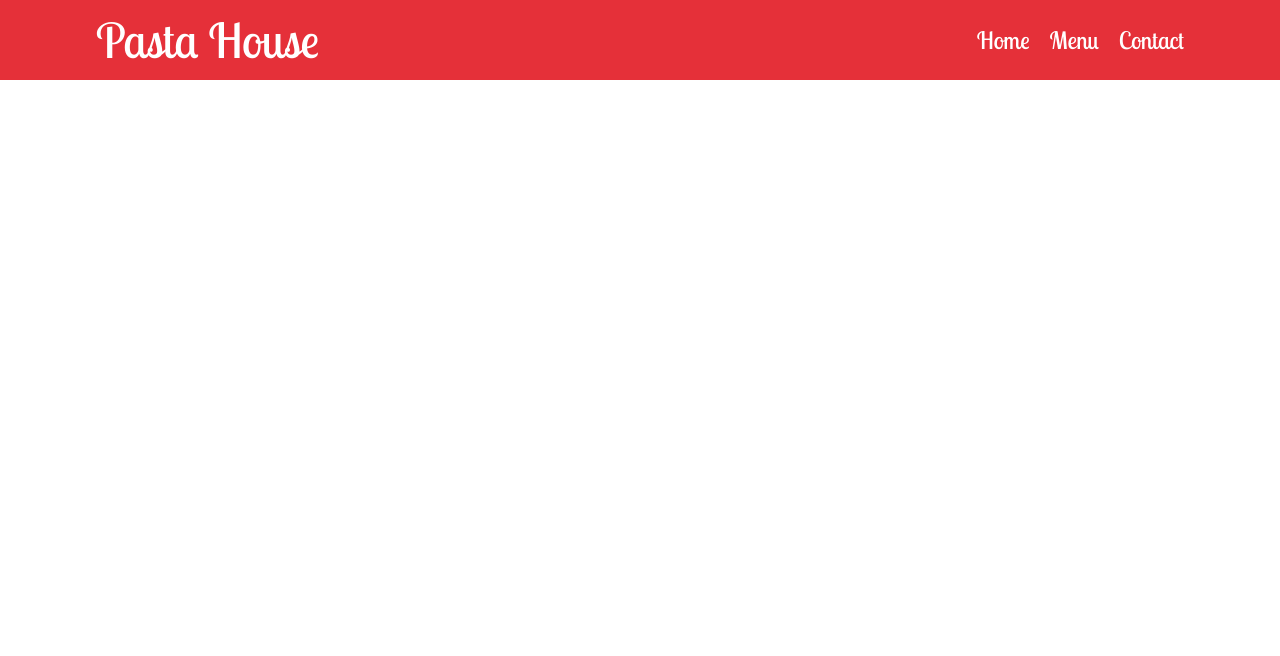
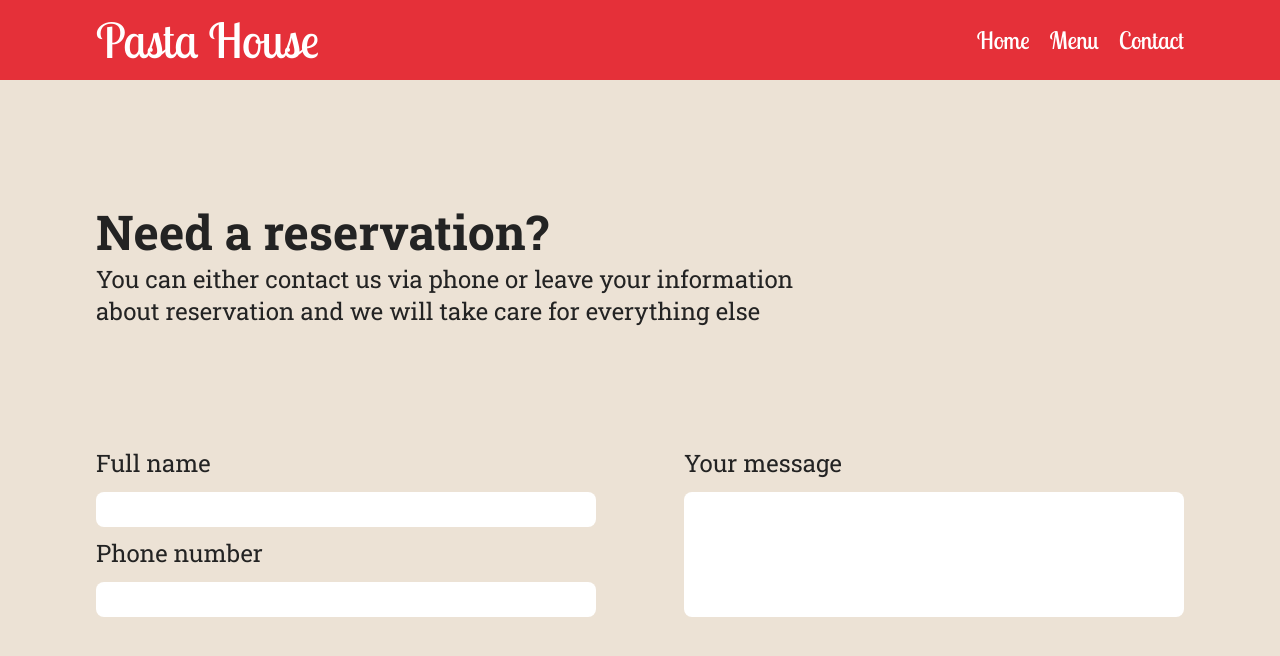
Before and after one commit to MiloGushter/Restaurant-landing-page, a website built with webpack: page src/index.html in a window 1280 px wide. Both pictures are taken after a click on the item "Contact". Built offline with nearby package versions, Linux system fonts and the light colour scheme.

Commit message:
Added reservation form

```diff
--- a/src/modules/contactModule.js
+++ b/src/modules/contactModule.js
@@ -2,4 +2,55 @@ import { emptyContent } from "./emptyContent";
 export default function populateContact() {
   const content = document.querySelector("#content");
   emptyContent();
+
+  const reservationSection = document.createElement("section");
+  reservationSection.classList.add("reservation");
+  const reservationContainer = document.createElement("div");
+  reservationContainer.classList.add("container");
+  const reservationTitle = document.createElement("h2");
+  reservationTitle.classList.add("reservation-title");
+  reservationTitle.textContent = "Need a reservation?";
+  const reservationParagraph = document.createElement("p");
+  reservationParagraph.classList.add("reservation-para");
+  reservationParagraph.textContent =
+    "You can either contact us via phone or leave your information about reservation and we will take care for everything else";
+  reservationContainer.appendChild(reservationTitle);
+  reservationContainer.appendChild(reservationParagraph);
+
+  const reservationForm = document.createElement("from");
+  reservationForm.classList.add("reservation-form");
+  reservationForm.setAttribute("method", "get");
+
+  const fullNameLabel = document.createElement("label");
+  fullNameLabel.textContent = "Full name";
+  fullNameLabel.setAttribute("for", "full-name");
+  const fullNameInput = document.createElement("input");
+  fullNameInput.setAttribute("type", "text");
+  fullNameInput.setAttribute("id", "full-name");
+  fullNameInput.setAttribute("name", "full-name");
+
+  const phoneNumberLabel = document.createElement("label");
+  phoneNumberLabel.setAttribute("for", "phone-number");
+  phoneNumberLabel.textContent = "Phone number";
+  const phoneNumberInput = document.createElement("input");
+  phoneNumberInput.setAttribute("type", "number");
+  phoneNumberInput.setAttribute("id", "phone-number");
+  phoneNumberInput.setAttribute("name", "phone-number");
+
+  const messageArea = document.createElement("textarea");
+  messageArea.setAttribute("name", "message");
+  const messageLabel = document.createElement("label");
+  messageLabel.textContent = "Your message";
+
+  reservationForm.appendChild(fullNameLabel);
+  reservationForm.appendChild(fullNameInput);
+  reservationForm.appendChild(messageLabel);
+  reservationForm.appendChild(messageArea);
+  reservationForm.appendChild(phoneNumberLabel);
+  reservationForm.appendChild(phoneNumberInput);
+
+  reservationContainer.appendChild(reservationForm);
+
+  reservationSection.appendChild(reservationContainer);
+  content.appendChild(reservationSection);
 }
--- a/src/sass/main.scss
+++ b/src/sass/main.scss
@@ -230,3 +230,50 @@ footer {
   row-gap: 4em;
   color: white;
 }
+
+.reservation {
+  background-color: $pale-orange;
+  @include flexCenter();
+  padding: 5em 0;
+}
+.reservation-para {
+  margin-bottom: 1em;
+  max-width: 700px;
+}
+
+.reservation-form {
+  display: grid;
+  grid-template-columns: repeat(2, minmax(200px, 500px));
+  grid-template-rows: repeat(4, 1fr);
+  justify-content: space-between;
+  row-gap: 10px;
+  padding: 4em 0em;
+}
+
+#full-name {
+  grid-row: 2;
+}
+#phone-number {
+  grid-row: 4;
+}
+textarea[name="message"] {
+  grid-row: 2/-1;
+}
+
+input,
+textarea {
+  border: none;
+  border-radius: 8px;
+  resize: none;
+  padding: 0.75em 0.5em;
+}
+
+input::-webkit-outer-spin-button,
+input::-webkit-inner-spin-button {
+  -webkit-appearance: none;
+  margin: 0;
+}
+
+input[type="number"] {
+  -moz-appearance: textfield;
+}
```
Also changed, not shown: dist/main.js.
